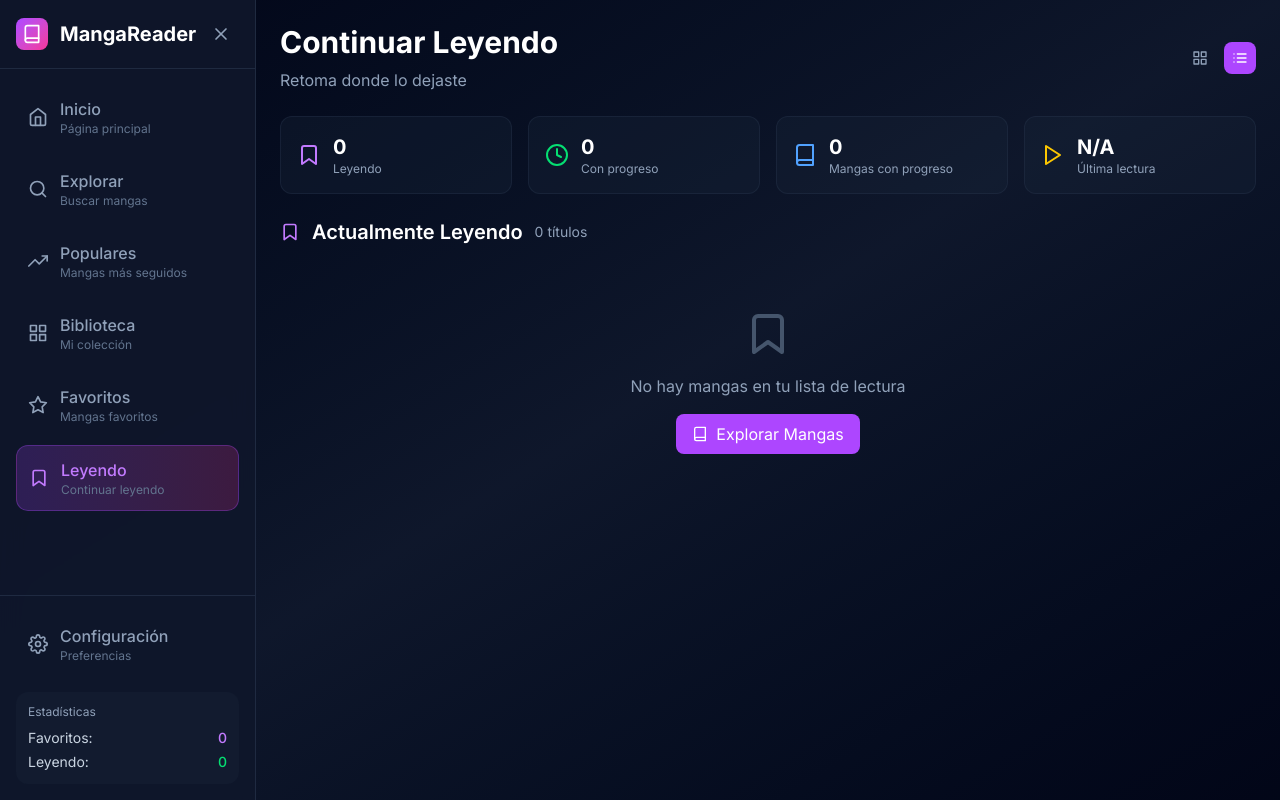
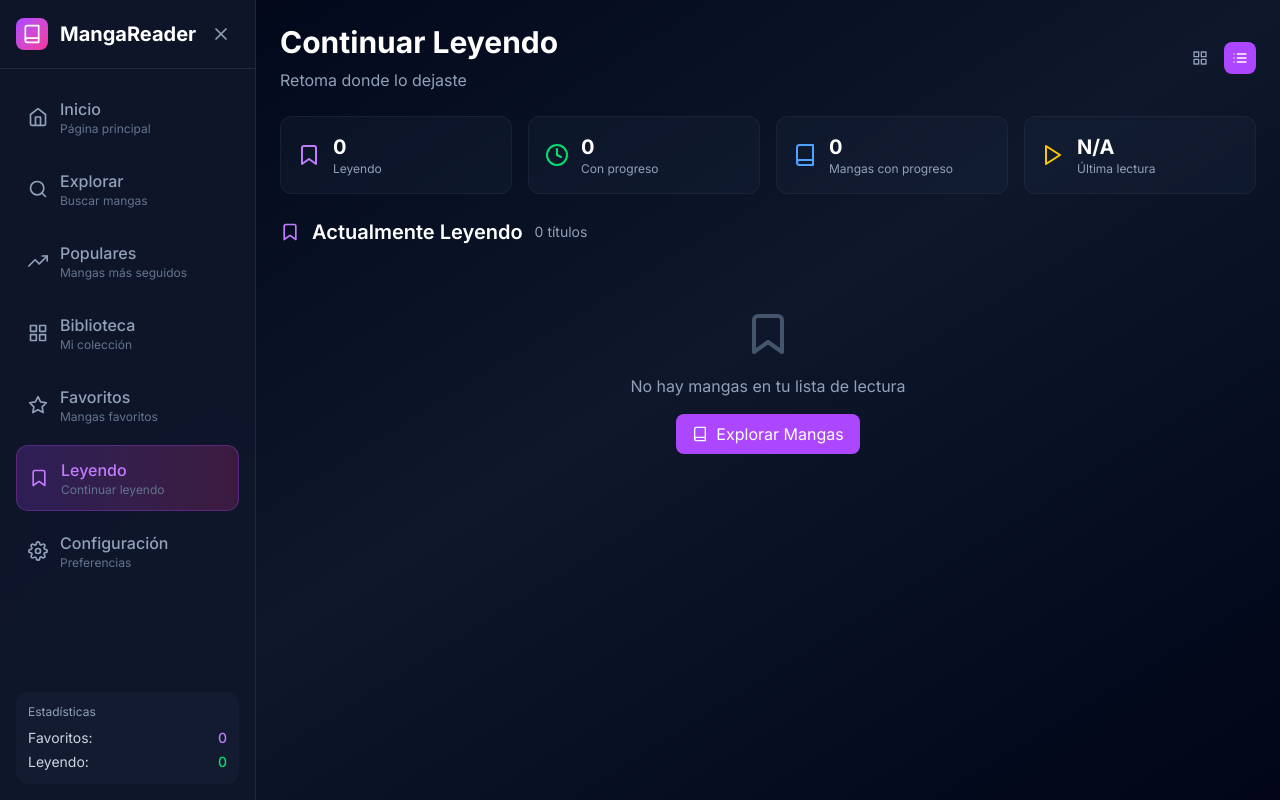
Before and after one commit to crisaraoz/mangaragod, a Next.js app: page /reading in a window 1280 px wide. Built offline with nearby package versions, Linux system fonts and the light colour scheme.

Commit message:
fix minor issues ui

```diff
--- a/src/components/ai/AIRecommendations.tsx
+++ b/src/components/ai/AIRecommendations.tsx
@@ -16,7 +16,8 @@ const AIRecommendations: React.FC<AIRecommendationsProps> = ({ className = '' })
   const router = useRouter();
   const { favorites } = useMangaStore();
   const [recommendations, setRecommendations] = useState<AIRecommendation[]>([]);
-  const [loading, setLoading] = useState(true);
+  const [loading, setLoading] = useState(false);
+  const [hasLoaded, setHasLoaded] = useState(false);
   const [refreshing, setRefreshing] = useState(false);
 
   const loadRecommendations = useCallback(async () => {
@@ -33,6 +34,7 @@ const AIRecommendations: React.FC<AIRecommendationsProps> = ({ className = '' })
       if (response.ok) {
         const data = await response.json();
         setRecommendations(data.recommendations || []);
+        setHasLoaded(true);
       } else {
         console.error('Error loading recommendations:', response.statusText);
       }
@@ -42,10 +44,6 @@ const AIRecommendations: React.FC<AIRecommendationsProps> = ({ className = '' })
       setLoading(false);
     }
   }, [favorites]);
-
-  useEffect(() => {
-    loadRecommendations();
-  }, [loadRecommendations]);
 
   const refreshRecommendations = async () => {
     try {
@@ -109,25 +107,30 @@ const AIRecommendations: React.FC<AIRecommendationsProps> = ({ className = '' })
           <div>
             <h2 className="text-xl font-bold text-white">Recomendaciones de IA</h2>
             <p className="text-slate-400 text-xs">
-              {favorites.length > 0
+              {!hasLoaded
+                ? favorites.length > 0
+                  ? `Listo para analizar tus ${favorites.length} mangas favoritos`
+                  : 'Descubre mangas populares con IA'
+                : favorites.length > 0
                   ? `Basado en tus ${favorites.length} favoritos`
-                : 'Descubre nuevos mangas populares'
+                  : 'Recomendaciones populares'
               }
             </p>
           </div>
         </div>
 
         <button
-          onClick={refreshRecommendations}
-          disabled={refreshing}
-          className="flex items-center space-x-1 px-3 py-1.5 bg-slate-700 hover:bg-slate-600 text-white rounded-lg transition-colors disabled:opacity-50"
+          onClick={hasLoaded ? refreshRecommendations : loadRecommendations}
+          disabled={loading || refreshing}
+          className="flex items-center space-x-1 px-3 py-1.5 bg-purple-600 hover:bg-purple-700 text-white rounded-lg transition-colors disabled:opacity-50"
         >
-          <FiRefreshCw className={`w-3 h-3 ${refreshing ? 'animate-spin' : ''}`} />
-          <span className="text-xs">Actualizar</span>
+          <FiRefreshCw className={`w-3 h-3 ${(loading || refreshing) ? 'animate-spin' : ''}`} />
+          <span className="text-xs">{hasLoaded ? 'Actualizar' : 'Ver Recomendaciones'}</span>
         </button>
       </div>
 
-      {/* Compact Recommendations */}
+      {/* Solo mostrar la caja de contenido cuando se ha cargado o está cargando */}
+      {(hasLoaded || loading) && (
         <div className="bg-slate-800/30 rounded-lg border border-slate-700/30 overflow-hidden">
           {loading ? (
             <div className="p-4">
@@ -174,6 +177,7 @@ const AIRecommendations: React.FC<AIRecommendationsProps> = ({ className = '' })
             </div>
           )}
         </div>
+      )}
     </div>
   );
 };
--- a/src/components/layout/Sidebar.tsx
+++ b/src/components/layout/Sidebar.tsx
@@ -68,10 +68,7 @@ export function Sidebar() {
       label: 'Leyendo',
       icon: FiBookmark,
       description: 'Continuar leyendo'
-    }
-  ];
-
-  const bottomNavItems = [
+    },
     {
       href: '/settings',
       label: 'Configuración',
@@ -148,7 +145,7 @@ export function Sidebar() {
           </div>
 
           {/* Navigation */}
-          <nav className={`flex-1 overflow-y-auto ${isCollapsed ? 'px-2 py-4' : 'p-4'}`}>
+          <nav className={`flex-1 ${isCollapsed ? 'px-2 py-4' : 'p-4'}`}>
             <div className="space-y-2">
               {navItems.map(({ href, label, icon: Icon, description, badge }) => (
                 <Link
@@ -202,48 +199,10 @@ export function Sidebar() {
             </div>
           </nav>
 
-          {/* Bottom Navigation */}
-          <div className={`border-t border-slate-700/50 ${isCollapsed ? 'px-2 py-4' : 'p-4'}`}>
-            <div className="space-y-2">
-              {bottomNavItems.map(({ href, label, icon: Icon, description }) => (
-                <Link
-                  key={href}
-                  href={href}
-                  className={`
-                    group relative flex items-center transition-all duration-200 rounded-xl
-                    ${isCollapsed
-                      ? 'justify-center p-3 mx-1'
-                      : 'space-x-3 p-3'
-                    }
-                    ${pathname === href
-                      ? 'bg-gradient-to-r from-purple-500/20 to-pink-500/20 text-purple-400 border border-purple-500/30'
-                      : 'text-slate-400 hover:text-white hover:bg-slate-800/50'
-                    }
-                  `}
-                  title={isCollapsed ? label : undefined}
-                >
-                  <Icon className={`w-5 h-5 ${pathname === href ? 'text-purple-400' : ''}`} />
-
-                  {!isCollapsed && (
-                    <div className="flex-1 min-w-0">
-                      <div className="font-medium">{label}</div>
-                      <div className="text-xs text-slate-500">{description}</div>
-                    </div>
-                  )}
-
-                  {/* Tooltip for collapsed state */}
-                  {isCollapsed && (
-                    <div className="absolute left-full ml-3 px-3 py-2 bg-slate-800 text-white text-sm rounded-lg shadow-lg opacity-0 group-hover:opacity-100 transition-opacity pointer-events-none whitespace-nowrap z-50">
-                      {label}
-                    </div>
-                  )}
-                </Link>
-              ))}
-            </div>
-
-            {/* User Stats */}
+          {/* User Stats - Moved to bottom */}
+          <div className={`${isCollapsed ? 'px-2 py-4' : 'p-4'}`}>
             {!isCollapsed && (
-              <div className="mt-4 p-3 bg-slate-800/30 rounded-xl">
+              <div className="p-3 bg-slate-800/30 rounded-xl">
                 <div className="text-xs text-slate-400 mb-2">Estadísticas</div>
                 <div className="flex justify-between text-sm">
                   <span className="text-slate-300">Favoritos:</span>
@@ -260,7 +219,7 @@ export function Sidebar() {
 
             {/* Collapsed Stats */}
             {isCollapsed && (
-              <div className="mt-2 flex flex-col items-center space-y-2">
+              <div className="flex flex-col items-center space-y-2">
                 <div className="group relative w-8 h-8 bg-purple-500/20 rounded-lg flex items-center justify-center">
                   <span className="text-purple-400 font-bold text-xs">{favorites.length}</span>
                   <div className="absolute left-full ml-3 px-3 py-2 bg-slate-800 text-white text-sm rounded-lg shadow-lg opacity-0 group-hover:opacity-100 transition-opacity pointer-events-none whitespace-nowrap z-50">
```
Lines whose indentation alone changed are shown as unchanged.
